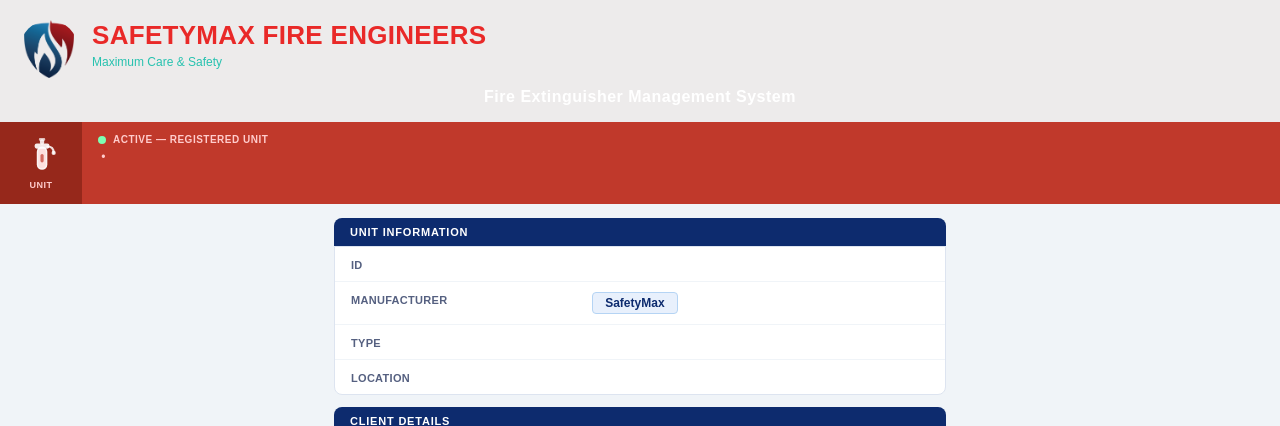
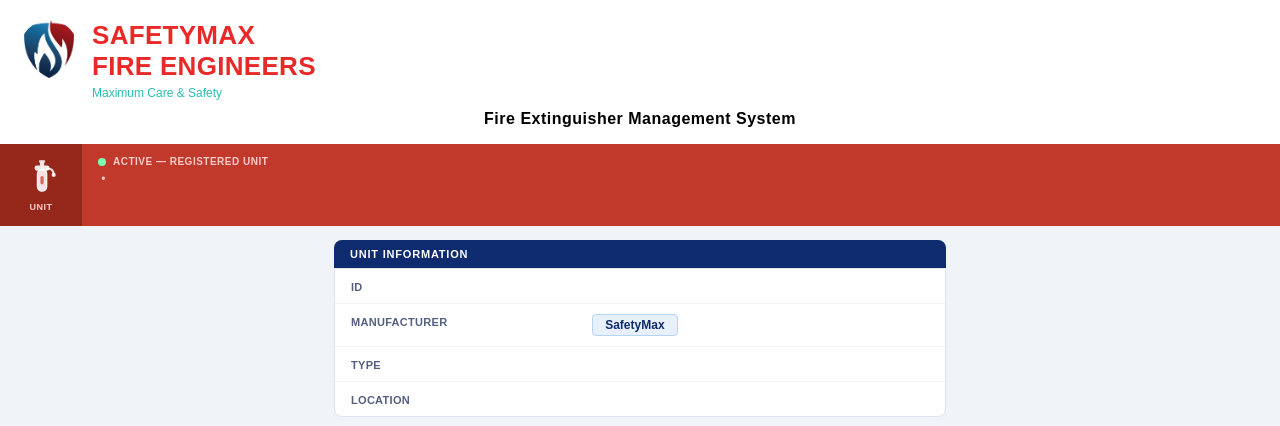
Before and after one commit to safetymaxfireit-cloud/smfe-qr-tracking-system, a Flask app: template templates/view.html in a window 1280 px wide. Shown: the top 426 px of the page. Run offline with Flask 3, Linux system fonts and the light colour scheme; the template is opened without the code that fills it, so the values that code supplies are empty; some libraries are stand-ins or nearby versions; some web fonts are replaced.

Commit message:
Update view.html

```diff
--- a/templates/view.html
+++ b/templates/view.html
@@ -17,7 +17,7 @@ body {
     body { font-family: 'SMFont', Arial, sans-serif; background: #f0f4f8; min-height: 100vh; }
 
     .top-bar {
-      background: #edebeb;
+      background: #FFFFFF;
       padding: 20px 20px 16px;
       text-align: center;
     }
@@ -54,7 +54,7 @@ body {
     }
     .brand-tagline { font-size: 12px; color: #27c2af; margin-top: 4px; text-align: left; }
     .sys-subtitle {
-      font-size: 16px; color: #fff; font-weight: 700;
+      font-size: 16px; color: #000; font-weight: 700;
       font-family: 'SMFont', Arial, sans-serif;
       letter-spacing: 0.5px; margin-top: 10px;
     }
@@ -112,7 +112,8 @@ body {
   <div class="logo-area">
     <img src="/static/images/logo.png" class="logo-img" alt="SafetyMax Logo">
     <div>
-      <div class="brand-name">SAFETYMAX FIRE ENGINEERS</div>
+      <div class="brand-name">  SAFETYMAX</div>
+      <div class="brand-name">FIRE ENGINEERS</div>
       <div class="brand-tagline">Maximum Care &amp; Safety</div>
     </div>
   </div>
```
